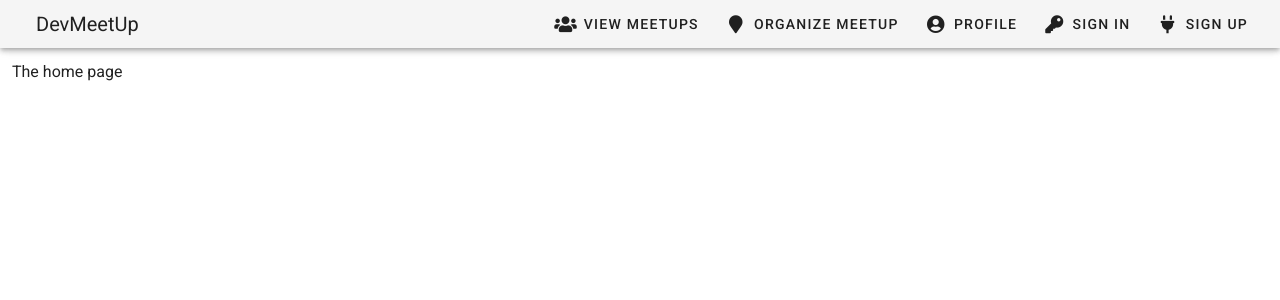
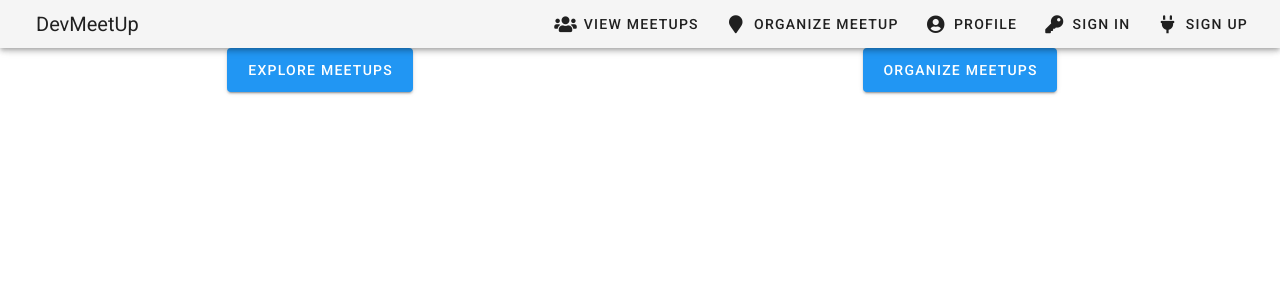
Before and after one commit to ijunaid8989/vuemeetups, a Vue app: page / in a window 1280 px wide. Shown: the top 300 px of the page. Built offline with nearby package versions, Linux system fonts and the light colour scheme.

Commit message:
Added buttons to Home.

```diff
--- a/src/App.vue
+++ b/src/App.vue
@@ -46,14 +46,9 @@
     </v-app-bar>
 
     <v-content>
-      <v-container
-
-        fluid
-      >
       <main>
         <router-view></router-view>
       </main>
-      </v-container>
     </v-content>
   </v-app>
 </template>
--- a/src/components/Home.vue
+++ b/src/components/Home.vue
@@ -1,5 +1,12 @@
 <template>
-  <div>
-    <p>The home page</p>
-  </div>
+  <v-container text-sm-center fluid>
+    <v-layout row wrap justify="center">
+      <v-flex xs12 sm6>
+        <v-btn large router to="/meetups" class="info">Explore Meetups</v-btn>
+      </v-flex>
+      <v-flex xs12 sm6>
+        <v-btn large router to="/meetup/new" class="info">Organize Meetups</v-btn>
+      </v-flex>
+    </v-layout>
+  </v-container>
 </template>
--- a/src/router.js
+++ b/src/router.js
@@ -20,7 +20,7 @@ export default new Router({
     },
     {
       path: '/meetups',
-      name: 'Home',
+      name: 'Meetups',
       component: Meetups
     },
     {
```
